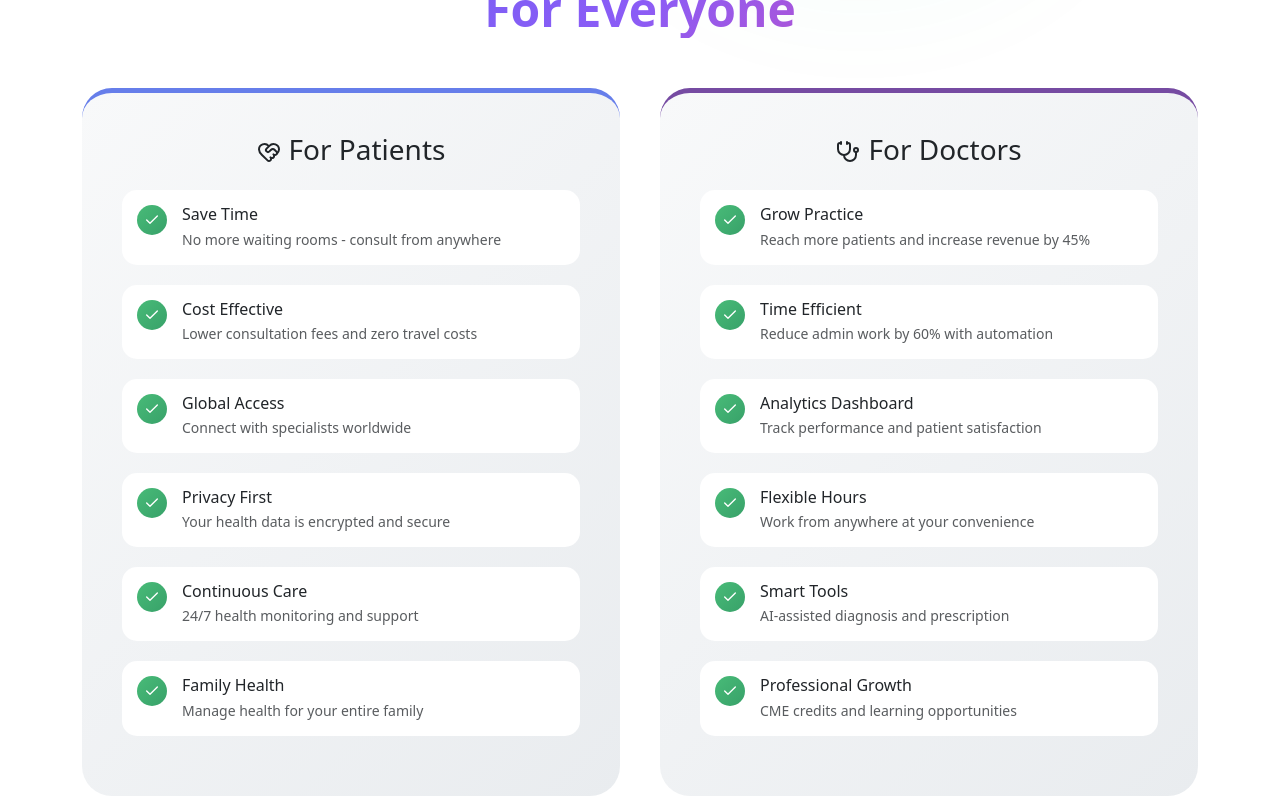
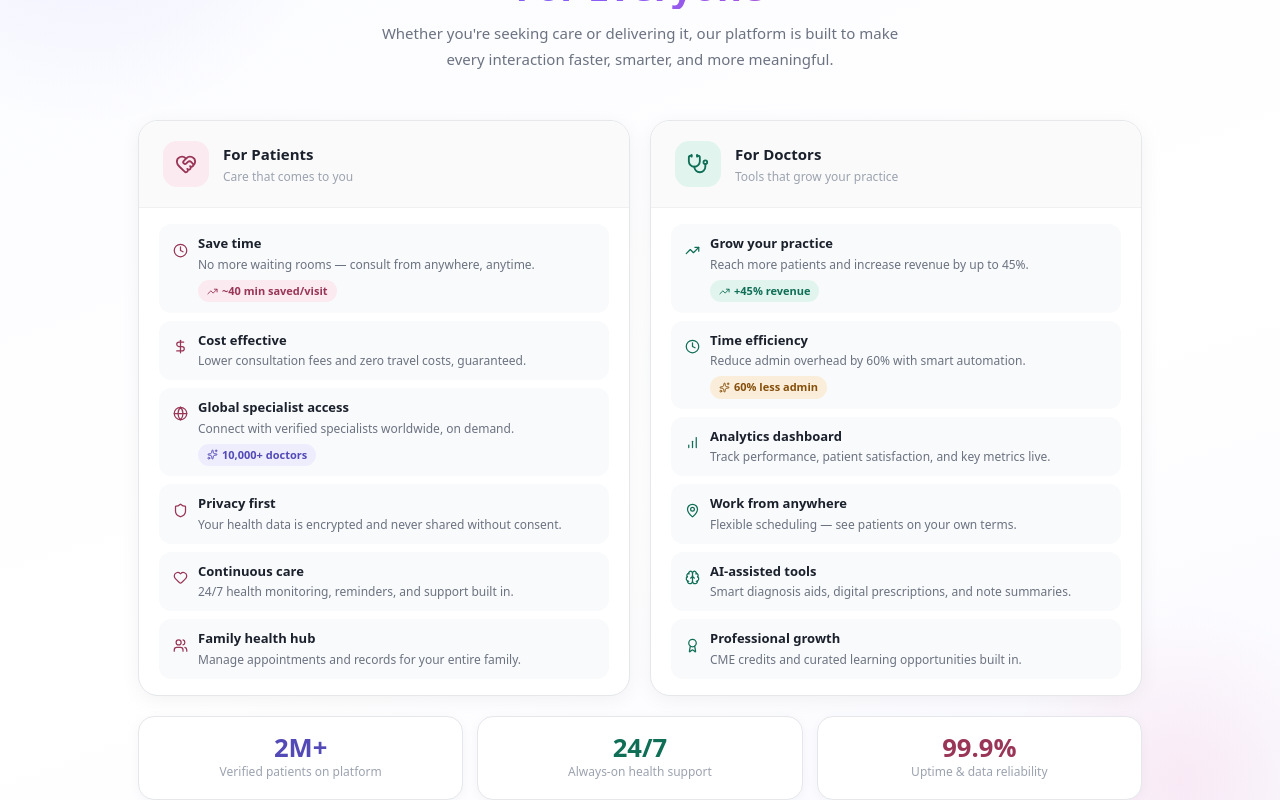
Before and after one commit to yasirunadeeshaa/HealthNexus-Landing-website, a React (Vite) app: page / in a window 1280 px wide. Shown: the part 9440-10240 px from the top of the page. Built offline with nearby package versions, Linux system fonts and the light colour scheme.

Commit message:
update benifit

```diff
--- a/src/pages/sections/Benefits.tsx
+++ b/src/pages/sections/Benefits.tsx
@@ -1,5 +1,8 @@
-import { Check, HeartHandshake, Stethoscope, Clock, DollarSign, Globe, Shield, Heart, Users, TrendingUp, BarChart, FileText, Award } from 'lucide-react';
-import '../Benifits.css';
+import {
+  Clock, DollarSign, Globe, Shield, Heart, Users,
+  TrendingUp, BarChart, Award, Brain, MapPin,
+  HeartHandshake, Stethoscope, Zap, Sparkles,
+} from 'lucide-react';
 
 interface VisibleSections {
   [key: string]: boolean;
@@ -10,80 +13,298 @@ interface BenefitsProps {
 }
 
 const patientBenefits = [
-  { icon: <Clock />, title: "Save Time", description: "No more waiting rooms - consult from anywhere" },
-  { icon: <DollarSign />, title: "Cost Effective", description: "Lower consultation fees and zero travel costs" },
-  { icon: <Globe />, title: "Global Access", description: "Connect with specialists worldwide" },
-  { icon: <Shield />, title: "Privacy First", description: "Your health data is encrypted and secure" },
-  { icon: <Heart />, title: "Continuous Care", description: "24/7 health monitoring and support" },
-  { icon: <Users />, title: "Family Health", description: "Manage health for your entire family" }
+  {
+    icon: <Clock size={15} />,
+    title: 'Save time',
+    desc: 'No more waiting rooms — consult from anywhere, anytime.',
+    pill: { icon: <TrendingUp size={11} />, text: '~40 min saved/visit', style: 'pink' },
+  },
+  {
+    icon: <DollarSign size={15} />,
+    title: 'Cost effective',
+    desc: 'Lower consultation fees and zero travel costs, guaranteed.',
+  },
+  {
+    icon: <Globe size={15} />,
+    title: 'Global specialist access',
+    desc: 'Connect with verified specialists worldwide, on demand.',
+    pill: { icon: <Sparkles size={11} />, text: '10,000+ doctors', style: 'purple' },
+  },
+  {
+    icon: <Shield size={15} />,
+    title: 'Privacy first',
+    desc: 'Your health data is encrypted and never shared without consent.',
+  },
+  {
+    icon: <Heart size={15} />,
+    title: 'Continuous care',
+    desc: '24/7 health monitoring, reminders, and support built in.',
+  },
+  {
+    icon: <Users size={15} />,
+    title: 'Family health hub',
+    desc: 'Manage appointments and records for your entire family.',
+  },
 ];
 
 const doctorBenefits = [
-  { icon: <TrendingUp />, title: "Grow Practice", description: "Reach more patients and increase revenue by 45%" },
-  { icon: <Clock />, title: "Time Efficient", description: "Reduce admin work by 60% with automation" },
-  { icon: <BarChart />, title: "Analytics Dashboard", description: "Track performance and patient satisfaction" },
-  { icon: <Globe />, title: "Flexible Hours", description: "Work from anywhere at your convenience" },
-  { icon: <FileText />, title: "Smart Tools", description: "AI-assisted diagnosis and prescription" },
-  { icon: <Award />, title: "Professional Growth", description: "CME credits and learning opportunities" }
+  {
+    icon: <TrendingUp size={15} />,
+    title: 'Grow your practice',
+    desc: 'Reach more patients and increase revenue by up to 45%.',
+    pill: { icon: <TrendingUp size={11} />, text: '+45% revenue', style: 'green' },
+  },
+  {
+    icon: <Clock size={15} />,
+    title: 'Time efficiency',
+    desc: 'Reduce admin overhead by 60% with smart automation.',
+    pill: { icon: <Sparkles size={11} />, text: '60% less admin', style: 'amber' },
+  },
+  {
+    icon: <BarChart size={15} />,
+    title: 'Analytics dashboard',
+    desc: 'Track performance, patient satisfaction, and key metrics live.',
+  },
+  {
+    icon: <MapPin size={15} />,
+    title: 'Work from anywhere',
+    desc: 'Flexible scheduling — see patients on your own terms.',
+  },
+  {
+    icon: <Brain size={15} />,
+    title: 'AI-assisted tools',
+    desc: 'Smart diagnosis aids, digital prescriptions, and note summaries.',
+  },
+  {
+    icon: <Award size={15} />,
+    title: 'Professional growth',
+    desc: 'CME credits and curated learning opportunities built in.',
+  },
 ];
 
-const Benefits = ({ isVisible }: BenefitsProps) => {
+const stats = [
+  { num: '2M+', label: 'Verified patients on platform', color: '#534AB7' },
+  { num: '24/7', label: 'Always-on health support', color: '#0F6E56' },
+  { num: '99.9%', label: 'Uptime & data reliability', color: '#993556' },
+];
+
+const pillStyles: Record<string, { bg: string; color: string }> = {
+  purple: { bg: '#EEEDFE', color: '#534AB7' },
+  green:  { bg: '#E1F5EE', color: '#0F6E56' },
+  amber:  { bg: '#FAEEDA', color: '#854F0B' },
+  pink:   { bg: '#FBEAF0', color: '#993556' },
+};
+
+const Benefits = ({ }: BenefitsProps) => {
+  const columns = [
+    {
+      icon: <HeartHandshake size={22} />,
+      color: '#993556',
+      bg: '#FBEAF0',
+      title: 'For Patients',
+      subtitle: 'Care that comes to you',
+      benefits: patientBenefits,
+    },
+    {
+      icon: <Stethoscope size={22} />,
+      color: '#0F6E56',
+      bg: '#E1F5EE',
+      title: 'For Doctors',
+      subtitle: 'Tools that grow your practice',
+      benefits: doctorBenefits,
+    },
+  ];
+
   return (
-    <section id="benefits" className="benefits-comparison py-5 animate-section">
-      <div className="container py-5">
+    <section
+      id="benefits"
+      style={{
+        position: 'relative',
+        background: 'linear-gradient(160deg, #fafbff 0%, #ffffff 60%, #f8f9ff 100%)',
+        padding: '5rem 0',
+        overflow: 'hidden',
+      }}
+    >
+      {/* Background blobs */}
+      {[
+        { size: 500, top: '-160px', left: '-160px', color: '#6366F1' },
+        { size: 360, bottom: '-80px', right: '-80px', color: '#EC4899' },
+        { size: 280, top: '40%', left: '50%', color: '#10B981' },
+      ].map((b, i) => (
+        <div
+          key={i}
+          style={{
+            position: 'absolute',
+            width: b.size,
+            height: b.size,
+            borderRadius: '50%',
+            background: `radial-gradient(circle, ${b.color}18 0%, transparent 70%)`,
+            top: (b as any).top,
+            bottom: (b as any).bottom,
+            left: (b as any).left,
+            right: (b as any).right,
+            pointerEvents: 'none',
+          }}
+        />
+      ))}
+
+      <div className="container-fluid px-4 px-lg-5" style={{ position: 'relative', zIndex: 1, maxWidth: 1100, margin: '0 auto', width: '100%'  }}>
+
+        {/* Header */}
         <div className="text-center mb-5">
-          <span className="section-badge">BENEFITS</span>
-          <h2 className="section-title mt-3">
+          <span style={{
+            display: 'inline-flex', alignItems: 'center', gap: 6,
+            fontSize: 11, fontWeight: 600, letterSpacing: '1.5px', textTransform: 'uppercase',
+            color: '#6366F1', background: '#EEEDFE',
+            border: '1px solid #AFA9EC', padding: '6px 16px', borderRadius: 50,
+            marginBottom: 20,
+          }}>
+            <Zap size={13} /> Benefits
+          </span>
+
+          <h2 style={{
+            fontSize: 'clamp(1.75rem, 3vw, 2.6rem)', fontWeight: 700,
+            color: '#1a202c', lineHeight: 1.2, marginBottom: '0.75rem',
+          }}>
             Transform Healthcare Experience
-            <span className="gradient-text d-block">For Everyone</span>
+            <span style={{
+              display: 'block',
+              background: 'linear-gradient(135deg, #6366F1 0%, #8B5CF6 50%, #EC4899 100%)',
+              WebkitBackgroundClip: 'text', WebkitTextFillColor: 'transparent', backgroundClip: 'text',
+            }}>
+              For Everyone
+            </span>
           </h2>
+
+          <p style={{ fontSize: 15, color: '#6b7280', maxWidth: 520, margin: '0 auto', lineHeight: 1.7 }}>
+            Whether you're seeking care or delivering it, our platform is built to make
+            every interaction faster, smarter, and more meaningful.
+          </p>
         </div>
 
-        <div className="comparison-grid">
-          <div className="benefit-column patients">
-            <h3 className="text-center mb-4">
-              <HeartHandshake className="me-2" />
-              For Patients
-            </h3>
-            <ul className="benefit-list">
-              {patientBenefits.map((benefit, idx) => (
-                <li
-                  key={idx}
-                  className={`benefit-item ${isVisible.benefits ? 'fade-in-left' : ''}`}
-                  style={{ animationDelay: `${idx * 0.1}s` }}
-                >
-                  <div className="benefit-check"><Check size={16} /></div>
-                  <div>
-                    <h6 className="mb-1">{benefit.title}</h6>
-                    <p className="text-muted mb-0 small">{benefit.description}</p>
+        {/* Two-column card grid */}
+        <div style={{
+          display: 'grid',
+          gridTemplateColumns: 'repeat(auto-fit, minmax(300px, 1fr))',
+          gap: 20,
+          marginBottom: 20,
+        }}>
+          {columns.map((col, ci) => (
+            <div
+              key={ci}
+              style={{
+                background: '#fff',
+                border: '1px solid #e5e7eb',
+                borderRadius: 20,
+                overflow: 'hidden',
+                boxShadow: '0 4px 20px rgba(0,0,0,0.05)',
+                transition: 'transform 0.22s, box-shadow 0.22s',
+              }}
+              onMouseEnter={e => {
+                (e.currentTarget as HTMLDivElement).style.transform = 'translateY(-4px)';
+                (e.currentTarget as HTMLDivElement).style.boxShadow = '0 12px 40px rgba(0,0,0,0.1)';
+              }}
+              onMouseLeave={e => {
+                (e.currentTarget as HTMLDivElement).style.transform = 'translateY(0)';
+                (e.currentTarget as HTMLDivElement).style.boxShadow = '0 4px 20px rgba(0,0,0,0.05)';
+              }}
+            >
+              {/* Card header */}
+              <div style={{
+                padding: '1.25rem 1.5rem',
+                background: '#fafafa',
+                borderBottom: '1px solid #f0f0f0',
+                display: 'flex', alignItems: 'center', gap: 14,
+              }}>
+                <div style={{
+                  width: 46, height: 46, borderRadius: 14, flexShrink: 0,
+                  display: 'flex', alignItems: 'center', justifyContent: 'center',
+                  background: col.bg, color: col.color,
+                }}>
+                  {col.icon}
+                </div>
+                <div>
+                  <div style={{ fontSize: 15, fontWeight: 700, color: '#1a202c', marginBottom: 2 }}>{col.title}</div>
+                  <div style={{ fontSize: 12, color: '#9ca3af' }}>{col.subtitle}</div>
+                </div>
+              </div>
+
+              {/* Benefits list */}
+              <div style={{ padding: '1rem 1.25rem', display: 'flex', flexDirection: 'column', gap: 8 }}>
+                {col.benefits.map((b, bi) => (
+                  <div
+                    key={bi}
+                    style={{
+                      display: 'flex', alignItems: 'flex-start', gap: 10,
+                      padding: '10px 12px',
+                      background: '#f9fafb', borderRadius: 12,
+                      borderLeft: '2.5px solid transparent',
+                      transition: 'background 0.18s, border-color 0.18s',
+                    }}
+                    onMouseEnter={e => {
+                      (e.currentTarget as HTMLDivElement).style.background = '#f3f4f6';
+                      (e.currentTarget as HTMLDivElement).style.borderLeftColor = col.color;
+                    }}
+                    onMouseLeave={e => {
+                      (e.currentTarget as HTMLDivElement).style.background = '#f9fafb';
+                      (e.currentTarget as HTMLDivElement).style.borderLeftColor = 'transparent';
+                    }}
+                  >
+                    <div style={{ color: col.color, marginTop: 2, flexShrink: 0 }}>{b.icon}</div>
+                    <div style={{ flex: 1 }}>
+                      <div style={{ fontSize: 13, fontWeight: 600, color: '#1a202c', marginBottom: 2 }}>{b.title}</div>
+                      <div style={{ fontSize: 12, color: '#6b7280', lineHeight: 1.5 }}>{b.desc}</div>
+                      {b.pill && (
+                        <span style={{
+                          display: 'inline-flex', alignItems: 'center', gap: 4,
+                          fontSize: 11, fontWeight: 600,
+                          padding: '3px 9px', borderRadius: 50,
+                          marginTop: 6,
+                          background: pillStyles[b.pill.style].bg,
+                          color: pillStyles[b.pill.style].color,
+                        }}>
+                          {b.pill.icon} {b.pill.text}
+                        </span>
+                      )}
+                    </div>
                   </div>
-                </li>
-              ))}
-            </ul>
-          </div>
+                ))}
+              </div>
+            </div>
+          ))}
+        </div>
 
-          <div className="benefit-column doctors">
-            <h3 className="text-center mb-4">
-              <Stethoscope className="me-2" />
-              For Doctors
-            </h3>
-            <ul className="benefit-list">
-              {doctorBenefits.map((benefit, idx) => (
-                <li
-                  key={idx}
-                  className={`benefit-item ${isVisible.benefits ? 'fade-in-right' : ''}`}
-                  style={{ animationDelay: `${idx * 0.1}s` }}
-                >
-                  <div className="benefit-check"><Check size={16} /></div>
-                  <div>
-                    <h6 className="mb-1">{benefit.title}</h6>
-                    <p className="text-muted mb-0 small">{benefit.description}</p>
-                  </div>
-                </li>
-              ))}
-            </ul>
-          </div>
+        {/* Stats row */}
+        <div style={{
+          display: 'grid',
+          gridTemplateColumns: 'repeat(3, 1fr)',
+          gap: 14,
+        }}>
+          {stats.map((s, i) => (
+            <div
+              key={i}
+              style={{
+                background: '#fff',
+                border: '1px solid #e5e7eb',
+                borderRadius: 16,
+                padding: '18px 20px',
+                textAlign: 'center',
+                boxShadow: '0 2px 12px rgba(0,0,0,0.04)',
+              }}
+            >
+              <div style={{
+                fontSize: '1.6rem', fontWeight: 700,
+                color: s.color, lineHeight: 1, marginBottom: 4,
+              }}>
+                {s.num}
+              </div>
+              <div style={{ fontSize: 12, color: '#9ca3af', lineHeight: 1.4 }}>
+                {s.label}
+              </div>
+            </div>
+          ))}
         </div>
+
       </div>
     </section>
   );
```
